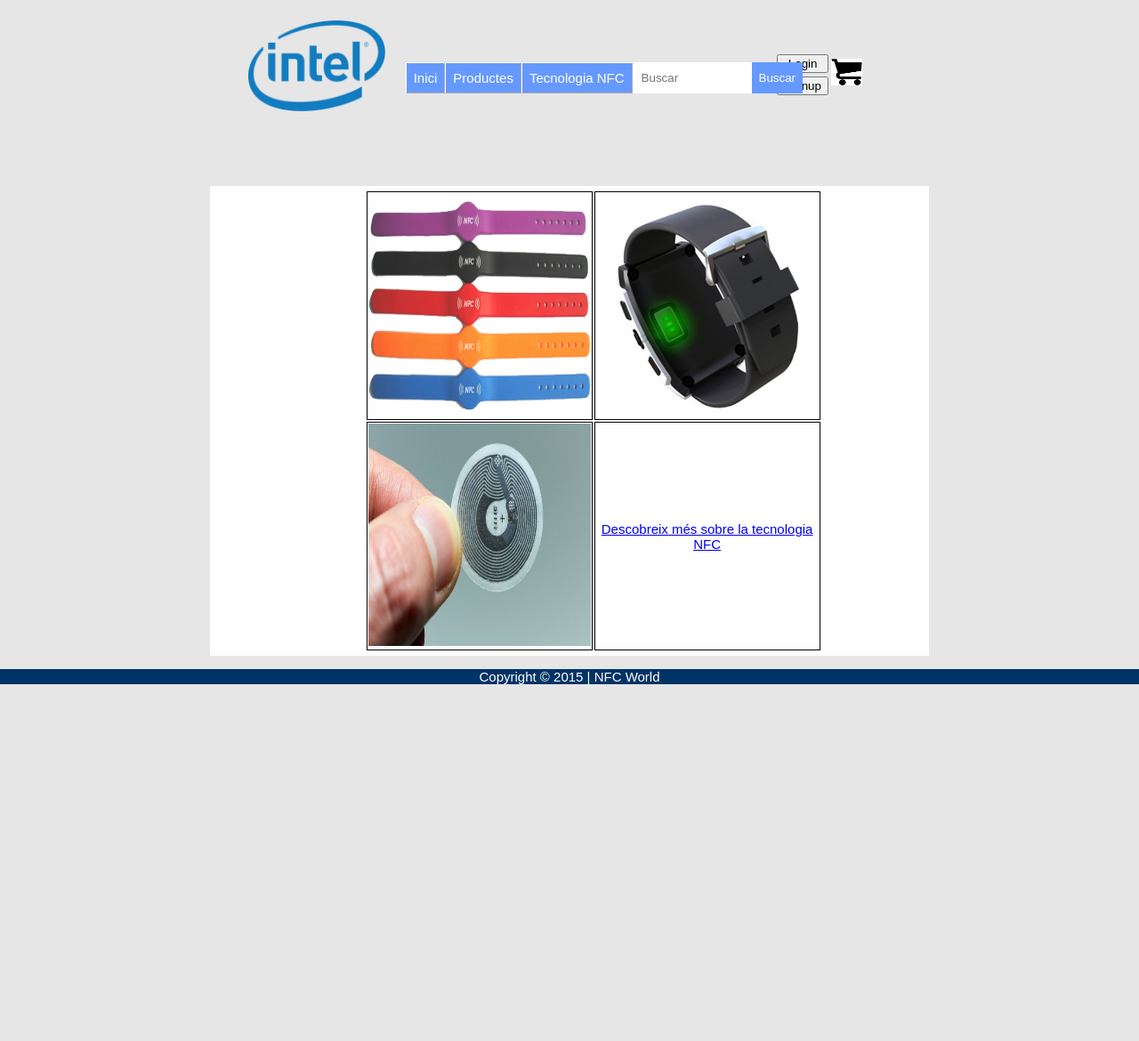
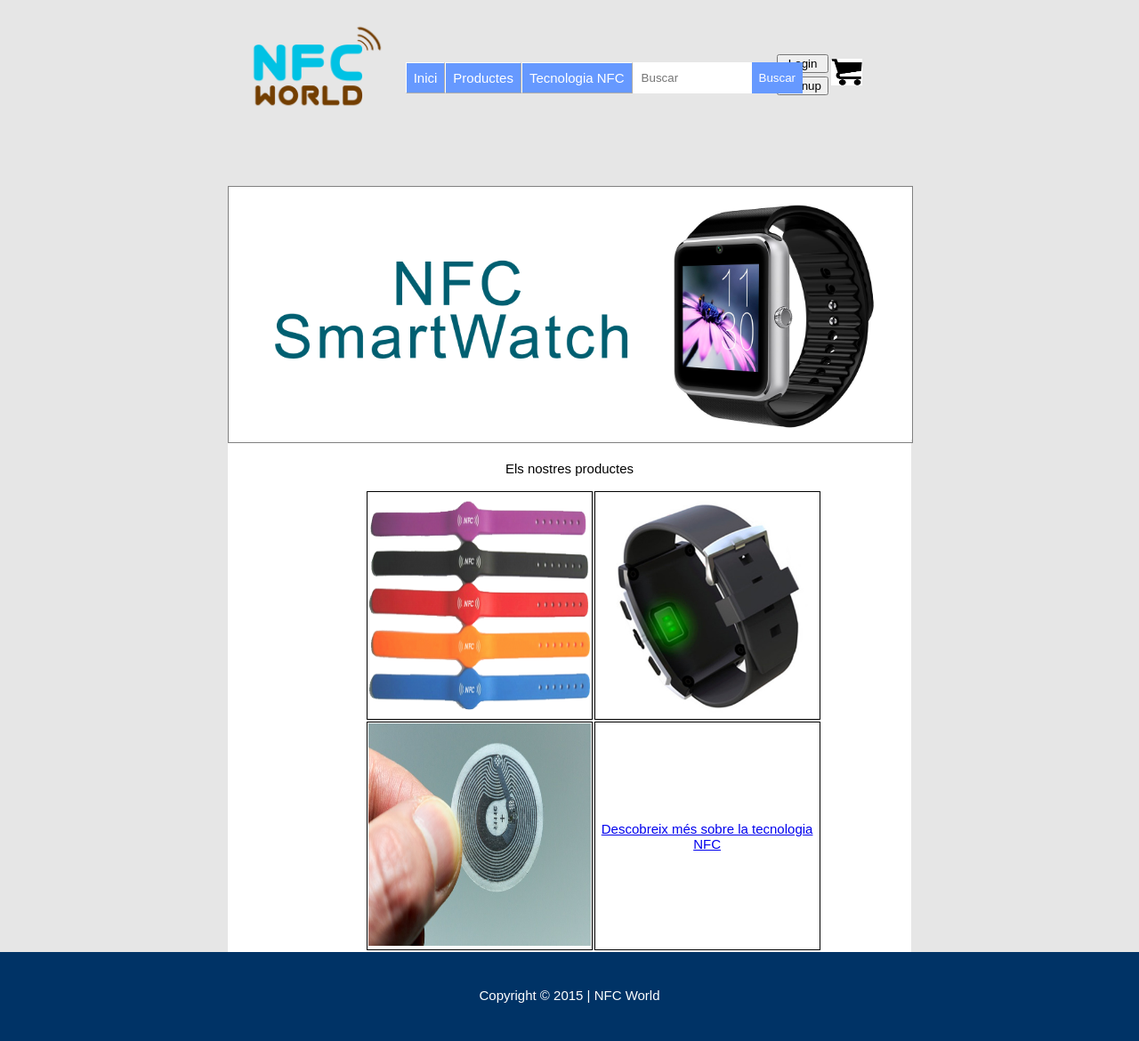
Before and after one commit to jaumecolom/Ecommerce, a PHP site: page / in a window 1280 px wide. Shown: the whole page at 89% size. Before the commit the page ends 769 px from the top, so only its background shows below. Run offline with PHP 8.4, Linux system fonts and the light colour scheme; style sheets or scripts are compiled from the project's sources.

Commit message:
Slider afegit (+banners), +algunes modificacions generals

```diff
--- a/ecommerce/index.html
+++ b/ecommerce/index.html
@@ -19,6 +19,7 @@
 		$("#header").load("header.html");
 		$("#footer").load("footer.html");
 	});
+	nextImageSlider();
 	</script>
 </head>
 
@@ -29,8 +30,11 @@
 <section id="container">
 
 	<div id="home_banner">
+		<img id="image_banner_1" src="resources/img/banner1.png" width="100%" alt="" title="NFC" />
 	</div>
+
 	<div id="products_grid">
+		<p>Els nostres productes</p>
 		<table>
 			<tr>
 				<td><a href="pulseres.html"><img src="resources/img/pulseres.png" alt="Pulseres" width="250px" height="250px"></a></td>
--- a/ecommerce/productes.html
+++ b/ecommerce/productes.html
@@ -41,7 +41,7 @@
 				<img src="resources/img/Pulseres.png" alt="Pulseres"/>
 				<p>Pulseres</p>
 			</li></a>
-			<a href="rellotges-html"><li>
+			<a href="rellotges.html"><li>
 				<img src="resources/img/Rellotges.png" alt="Rellotges"/>
 				<p>Rellotges</p>
 			</li></a>
--- a/ecommerce/resources/css/style.css
+++ b/ecommerce/resources/css/style.css
@@ -10,10 +10,6 @@ body{
 	text-align: justify;
 	width: 60%;
 	margin: auto;
-	padding-top: 4px;
-	padding-bottom: 4px;
-	padding-left: 20px;
-	padding-right: 20px;
 	background-color: white;
 }
 
@@ -131,10 +127,18 @@ nav li ul li{
 	background-color: #003366;
 }
 
+
+#footer p{
+	margin:0;
+	position: relative;
+	top:40px;
+}
+
 #footer_content{
 	margin-right: 10%;
 	margin-left: 10%;
 	text-align: center;
+	height: 100px;
 	color: white;
 }
 
@@ -194,3 +198,9 @@ nav li ul li{
 	margin-right: 20%;
 	margin-left: 20%;
 }
+
+#home_banner{
+	border:1px solid grey;
+	width: 100%;
+	margin-bottom: 20px;
+}
--- a/ecommerce/resources/js/scripts.js
+++ b/ecommerce/resources/js/scripts.js
@@ -2,3 +2,24 @@
 function buscar() {
 alert("No es pot buscar encara...");
 }
+
+function nextImageSlider(){
+
+	var imageBanner1 = document.getElementById("image_banner_1");
+	var imageBanner2 = document.getElementById("image_banner_2");
+	var imageBanner3 = document.getElementById("image_banner_3");
+
+	if(imageBanner1 != null){
+		imageBanner1.src = "resources/img/banner2.png";
+		imageBanner1.id = "image_banner_2";
+    }else if(imageBanner2 != null){
+    	imageBanner2.src = "resources/img/banner3.png";
+    	imageBanner2.id = "image_banner_3";
+    }else if(imageBanner3 != null){
+    	imageBanner3.src = "resources/img/banner1.png";
+    	imageBanner3.id = "image_banner_1";
+    }
+
+
+    setTimeout(nextImageSlider, 5000);
+}
```
Also changed, not shown: ecommerce/resources/img/banner1.png (added), ecommerce/resources/img/banner2.png (added), ecommerce/resources/img/banner3.png (added), ecommerce/resources/img/logotip.png.
